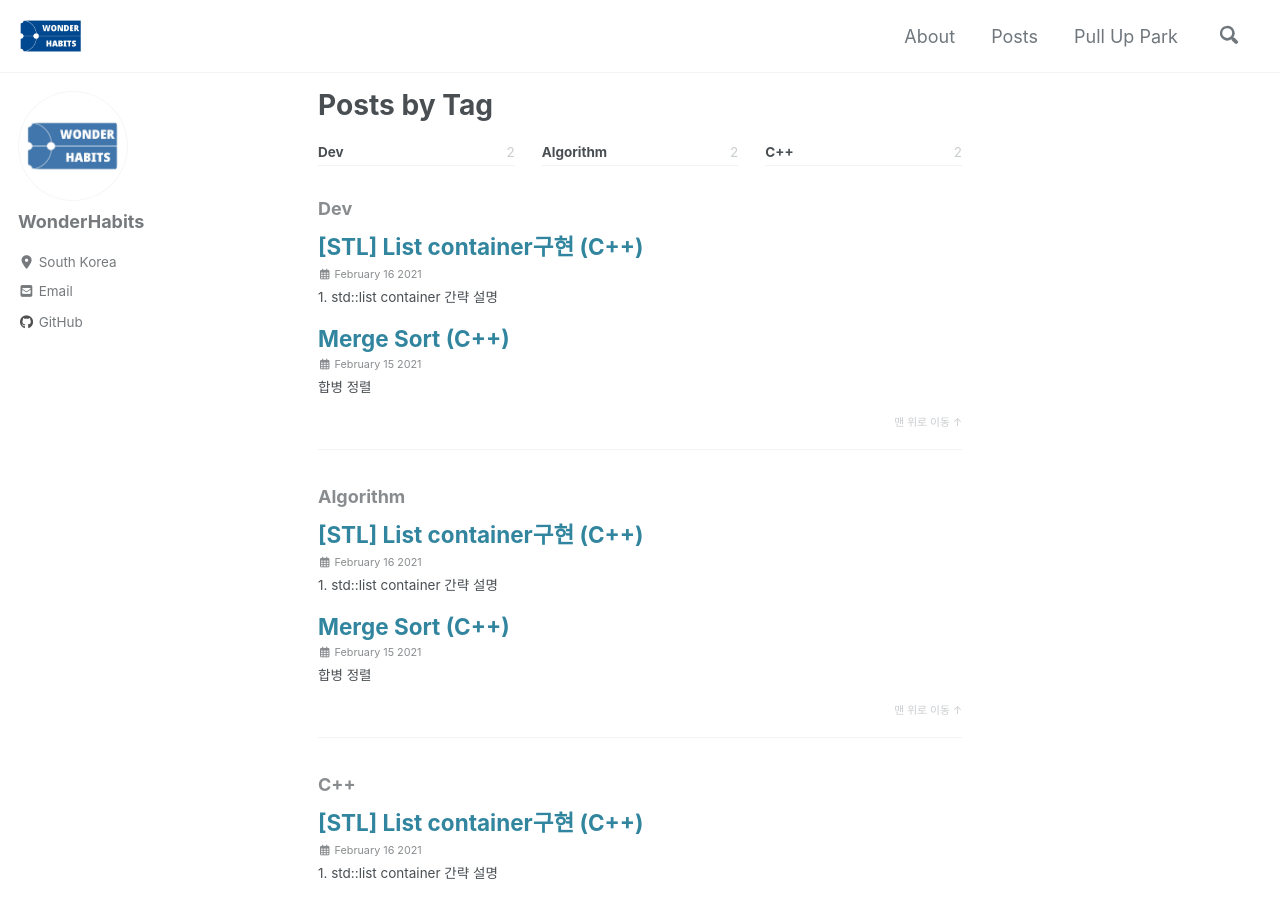
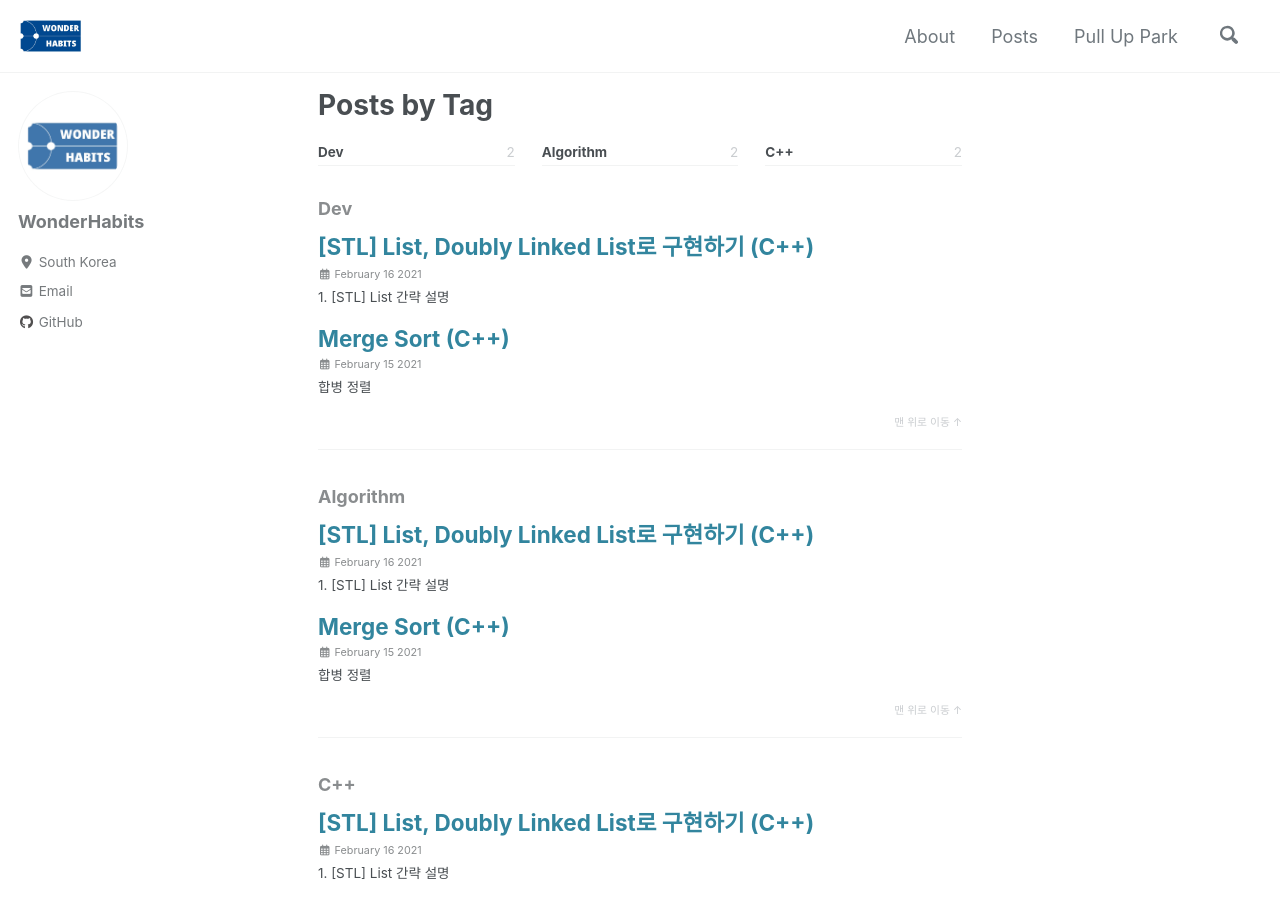
Before and after one commit to WonderHabits/wonderhabits.github.io, a Jekyll site: the page built from _pages/tag-archive.md, in a window 1280 px wide and 900 px high. Built offline with Jekyll 4.4.1, drawn with Linux system fonts in a browser that asks for light colours; cached includes are drawn as plain includes; nearby versions of some CDN libraries.

Commit message:
simple modification

```diff
--- a/_posts/2021-02-16-dev-coding_interview_list.md
+++ b/_posts/2021-02-16-dev-coding_interview_list.md
@@ -1,5 +1,5 @@
 ---
-title: "[STL] List container구현 (C++)"
+title: "[STL] List, Doubly Linked List로 구현하기 (C++)"
 header:
   # image: /assets/images/koin.jpg
 categories:
@@ -11,7 +11,9 @@ tags:
 toc: true
 last_modified_at: 2021-02-16
 ---
-# 1. std::list container 간략 설명
+# 1. [STL] List 간략 설명
+
+ [[STL] List](https://en.cppreference.com/w/cpp/container/list)
 
  std::list는 어느 위치에서든 요소를 일정한 시간 삽입 및 제거할 수 있도록 지원하는 STL container종류 중 하나이다
 
```
Also changed, not shown: other parts of _posts/2021-02-16-dev-coding_interview_list.md (+4 -1 lines).
